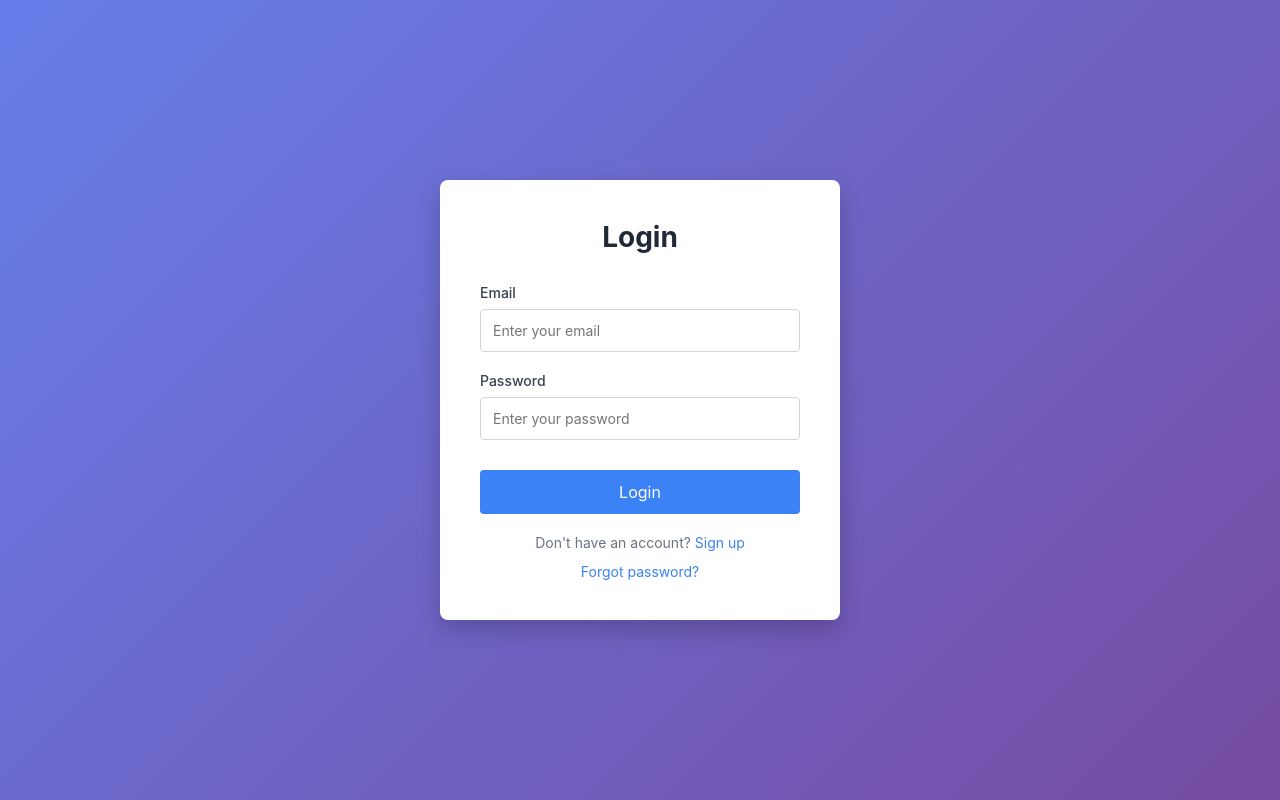
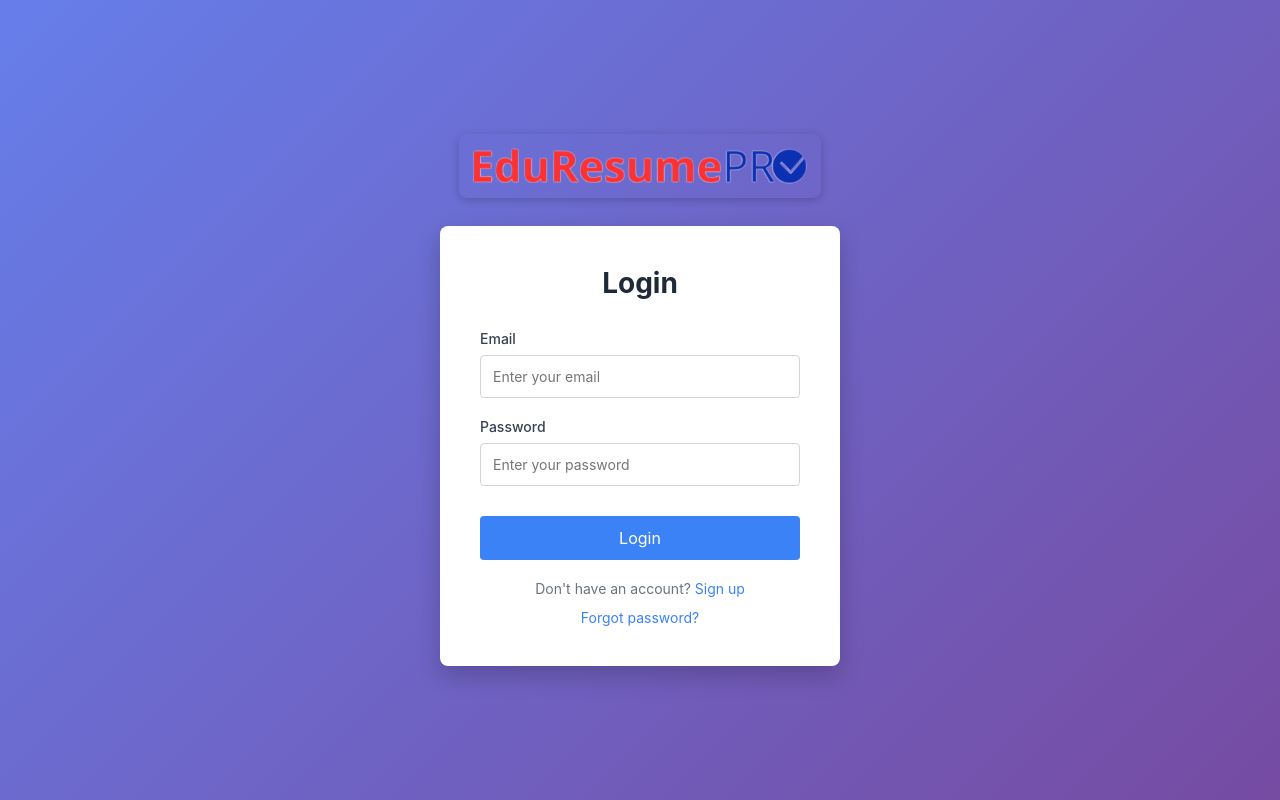
Before and after one commit to dhruvpatel0003/eduResumePRO, a React (Create React App) app in the folder frontend/: page /login in a window 1280 px wide. Built offline with nearby package versions, Linux system fonts and the light colour scheme; no server answers.

Commit message:
ADD: Logo

```diff
--- /dev/null
+++ b/frontend/src/components/Logo.jsx
@@ -0,0 +1,14 @@
+import React from 'react';
+import { Link } from 'react-router-dom';
+
+const Logo = () => {
+  return (
+    <div className="page-logo">
+      <Link to="/">
+        <img src="/EduResumeProLogo.png" alt="EduResumePRO" />
+      </Link>
+    </div>
+  );
+};
+
+export default Logo;
--- a/frontend/src/pages/Applications.jsx
+++ b/frontend/src/pages/Applications.jsx
@@ -1,5 +1,6 @@
 import React, { useState, useEffect } from 'react';
 import applicationService from '../services/applicationService';
+import Logo from '../components/Logo';
 import '../styles/applications.css';
 
 const Applications = () => {
@@ -49,6 +50,7 @@ const Applications = () => {
 
   return (
     <div className="applications-container">
+      <Logo />
       <div className="applications-header">
         <h1>My Applications</h1>
         <p>Track your job applications</p>
--- a/frontend/src/pages/Dashboard.jsx
+++ b/frontend/src/pages/Dashboard.jsx
@@ -1,6 +1,7 @@
 import React from 'react';
 import { useAuth } from '../context/AuthContext';
 import { useNavigate } from 'react-router-dom';
+import Logo from '../components/Logo';
 
 const Dashboard = () => {
   const { user, logout } = useAuth();
@@ -13,6 +14,7 @@ const Dashboard = () => {
 
   return (
     <div style={{ padding: '20px' }}>
+      <Logo />
       <div style={{ display: 'flex', justifyContent: 'space-between', alignItems: 'center', marginBottom: '30px' }}>
         <h1>Dashboard</h1>
         <button onClick={handleLogout} style={{ padding: '10px 20px', cursor: 'pointer' }}>
--- a/frontend/src/pages/Home.jsx
+++ b/frontend/src/pages/Home.jsx
@@ -1,12 +1,14 @@
 import React from 'react';
 import { Link } from 'react-router-dom';
+import Logo from '../components/Logo';
 import '../styles/home.css';
 
 const Home = () => {
   return (
     <div className="home-container">
       <header className="home-header">
-        <h1>EduResume Pro</h1>
+        <Logo />
+        {/* <h1>EduResume Pro</h1> */}
         <p>Create professional resumes easily</p>
       </header>
 
--- a/frontend/src/pages/Jobs.jsx
+++ b/frontend/src/pages/Jobs.jsx
@@ -1,5 +1,6 @@
 import React, { useState, useEffect } from 'react';
 import jobService from '../services/jobService';
+import Logo from '../components/Logo';
 import '../styles/jobs.css';
 
 const Jobs = () => {
@@ -39,6 +40,7 @@ const Jobs = () => {
 
   return (
     <div className="jobs-container">
+      <Logo />
       <div className="jobs-header">
         <h1>Job Openings</h1>
         <div className="search-box">
--- a/frontend/src/pages/Login.jsx
+++ b/frontend/src/pages/Login.jsx
@@ -2,6 +2,7 @@ import React, { useState } from 'react';
 import { useNavigate, Link } from 'react-router-dom';
 import { useAuth } from '../context/AuthContext';
 import authService from '../services/authService';
+import Logo from '../components/Logo';
 import '../styles/auth.css';
 
 const Login = () => {
@@ -30,6 +31,7 @@ const Login = () => {
 
   return (
     <div className="auth-container">
+      <Logo />
       <div className="auth-form">
         <h2>Login</h2>
         {error && <div className="error-message">{error}</div>}
--- a/frontend/src/pages/Resumes.jsx
+++ b/frontend/src/pages/Resumes.jsx
@@ -1,6 +1,7 @@
 import React, { useState, useEffect } from 'react';
 import resumeService from '../services/resumeService';
 import { useAuth } from '../context/AuthContext';
+import Logo from '../components/Logo';
 import '../styles/resumes.css';
 
 const Resumes = () => {
@@ -49,6 +50,7 @@ const Resumes = () => {
 
   return (
     <div className="resumes-container">
+      <Logo />
       <div className="resumes-header">
         <h1>My Resumes</h1>
         <button className="btn-primary" onClick={() => window.location.href = '/resume/create'}>
--- a/frontend/src/pages/Signup.jsx
+++ b/frontend/src/pages/Signup.jsx
@@ -2,6 +2,7 @@ import React, { useState } from 'react';
 import { useNavigate, Link } from 'react-router-dom';
 import { useAuth } from '../context/AuthContext';
 import authService from '../services/authService';
+import Logo from '../components/Logo';
 import '../styles/auth.css';
 
 const Signup = () => {
@@ -40,6 +41,7 @@ const Signup = () => {
 
   return (
     <div className="auth-container">
+      <Logo />
       <div className="auth-form">
         <h2>Create Account</h2>
         {error && <div className="error-message">{error}</div>}
--- a/frontend/src/pages/Templates.jsx
+++ b/frontend/src/pages/Templates.jsx
@@ -1,5 +1,6 @@
 import React, { useState, useEffect } from 'react';
 import templateService from '../services/templateService';
+import Logo from '../components/Logo';
 import '../styles/templates.css';
 
 const Templates = () => {
@@ -31,6 +32,7 @@ const Templates = () => {
 
   return (
     <div className="templates-container">
+      <Logo />
       <div className="templates-header">
         <h1>Resume Templates</h1>
         <p>Choose a template and start building your resume</p>
--- a/frontend/src/styles/auth.css
+++ b/frontend/src/styles/auth.css
@@ -1,10 +1,15 @@
 .auth-container {
   display: flex;
+  flex-direction: column;
   justify-content: center;
   align-items: center;
   min-height: 100vh;
   background: linear-gradient(135deg, #667eea 0%, #764ba2 100%);
   padding: 20px;
+}
+
+.auth-container .page-logo {
+  padding: 0 0 24px;
 }
 
 .auth-form {
--- a/frontend/src/styles/index.css
+++ b/frontend/src/styles/index.css
@@ -16,6 +16,25 @@ body {
 code {
   font-family: source-code-pro, Menlo, Monaco, Consolas, 'Courier New',
     monospace;
+}
+
+/* Page Logo */
+.page-logo {
+  text-align: center;
+  padding: 24px 0 16px;
+}
+
+.page-logo a {
+  display: inline-block;
+}
+
+.page-logo img {
+  height: 64px;
+  width: auto;
+  /* background: rgba(255, 255, 255, 0.7); */
+  border-radius: 8px;
+  padding: 10px;
+  box-shadow: 0 2px 8px rgba(0, 0, 0, 0.2);
 }
 
 /* Global Styles */
```
Also changed, not shown: frontend/public/EduResumeProLogo.png (added).
